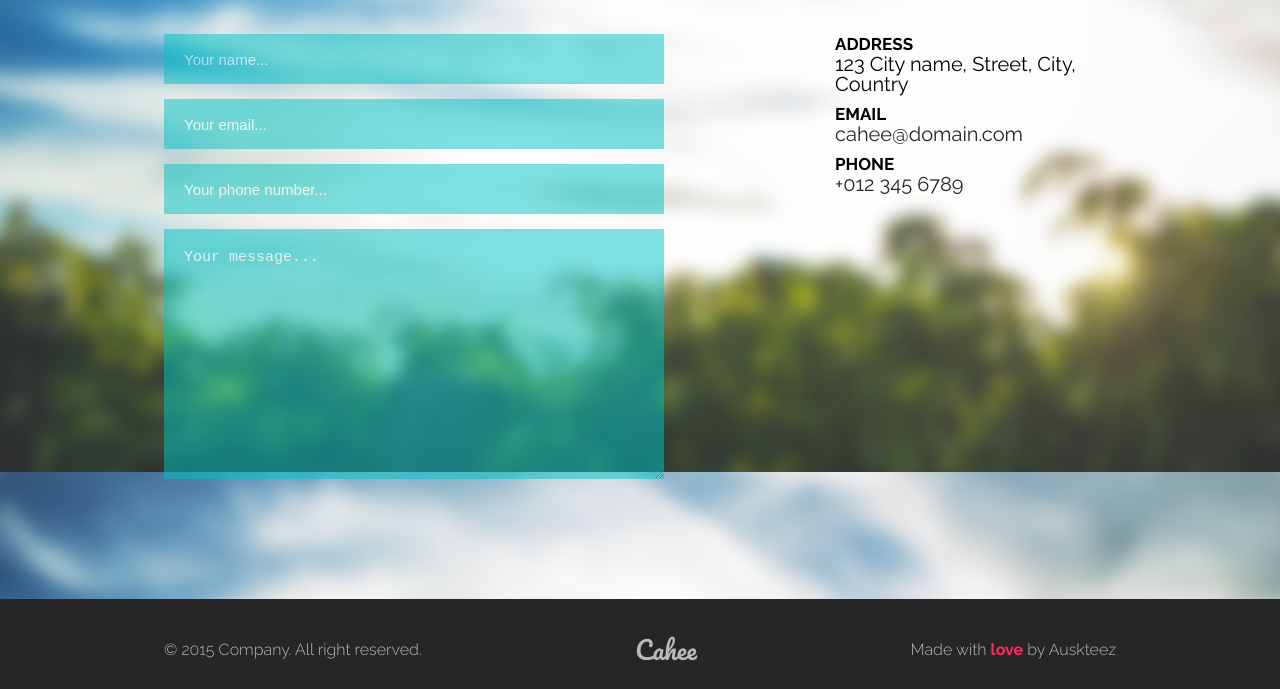
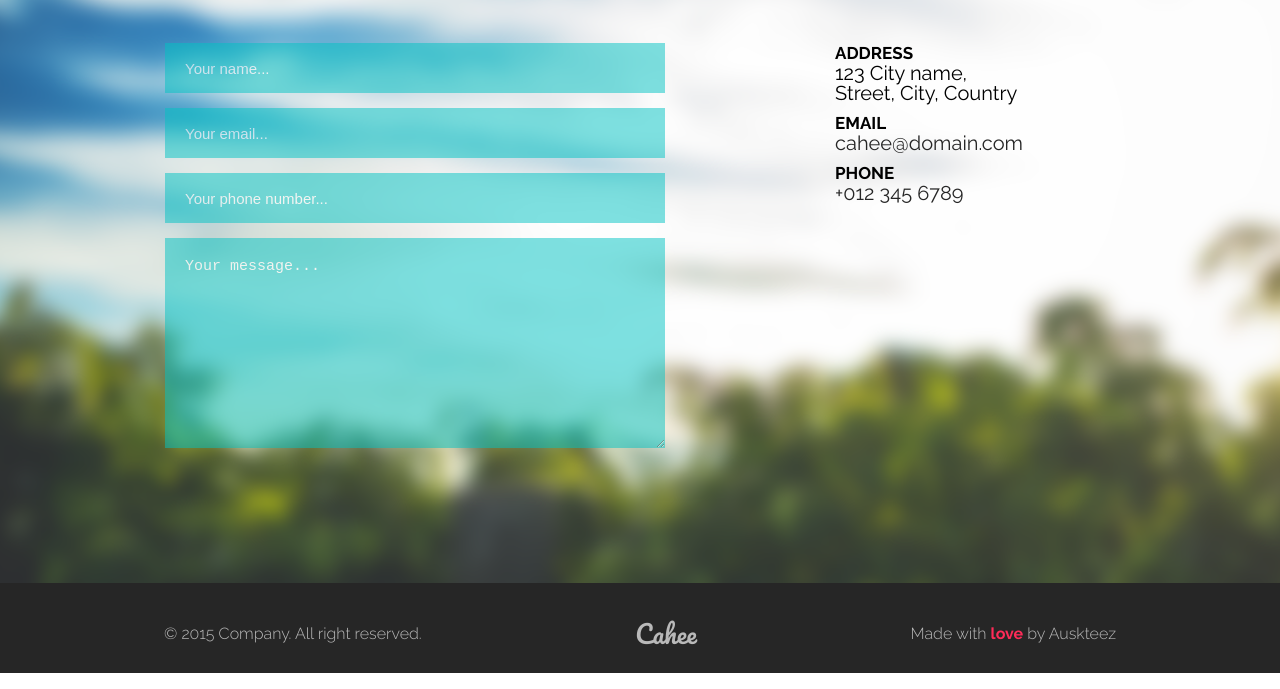
Before and after one commit to yuliia-beetann/Contact, a plain HTML site: page index.html in a window 1280 px wide. Shown: the part 267-956 px from the top of the page. Drawn offline with Linux system fonts and the light colour scheme.

Commit message:
delete positions

```diff
--- a/css/style.css
+++ b/css/style.css
@@ -4,22 +4,18 @@
 
 .contact-form {
     font-family: 'Raleway', sans-serif;
-    /* width: 1500px; */
-    height: 956px;
+    height: 866px;
     width: 100vw;
-    /* height: 100vh; */
     background-image: url(../images/background.png);
-    background-image: no-repeat;
-    background-size: 100%;
-    position: relative;
+    background-repeat: no-repeat;
+    background-size: cover;
 }
 
 /* header */
 
 header {
     width: 100%;
-    position: absolute;
-    top: 101px;
+    padding-top: 101px;
     display: flex;
     flex-direction: column;
     align-items: center;
@@ -47,22 +43,27 @@ header p {
 
 /* contant-block */
 
+.contact-block {
+    padding: 46px 348px 120px 165px;
+    display: flex;
+}
+
 /* form */
 
 .form {
-    position: absolute;
-    top: 301px;
-    left: 164px;
     width: 500px;
+    margin-right: 170px;
 }
 
 form {
+    width: 500px;
     display: flex;
     flex-direction: column;
     justify-content: space-between;
 }
 
 form * {
+    width: 500px;
     margin-bottom: 15px;
     height: 50px;
     opacity: 0.5;
@@ -90,10 +91,10 @@ textarea::placeholder {
 }
 
 textarea {
-    height: 250px;
+    height: 50%;
 }
 
-form>*:active {
+form > *:active {
 opacity: 1;
 border-left: solid 5px #355b82;
 }
@@ -101,9 +102,6 @@ border-left: solid 5px #355b82;
 /* contact-info */
 
 .contact-info {
-    position: absolute;
-    top: 301px;
-    left: 835px;
     width: 317px;
     height: 160px;
 }
@@ -130,8 +128,6 @@ footer {
     height: 90px;
     width: 100%;
     background-color: #262626;
-    position: absolute;
-    bottom: 0px;
     display: flex;
     justify-content: space-between;
     padding: 38px 164px;
```
